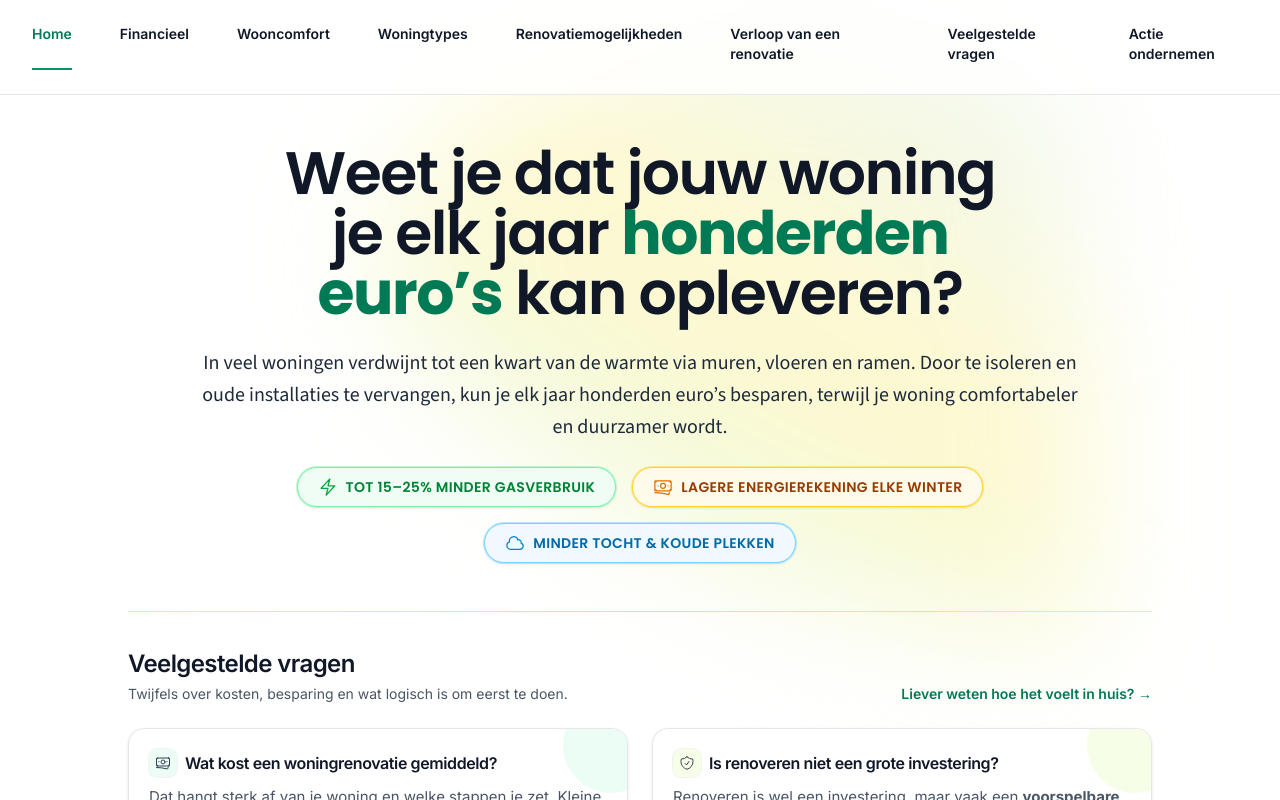
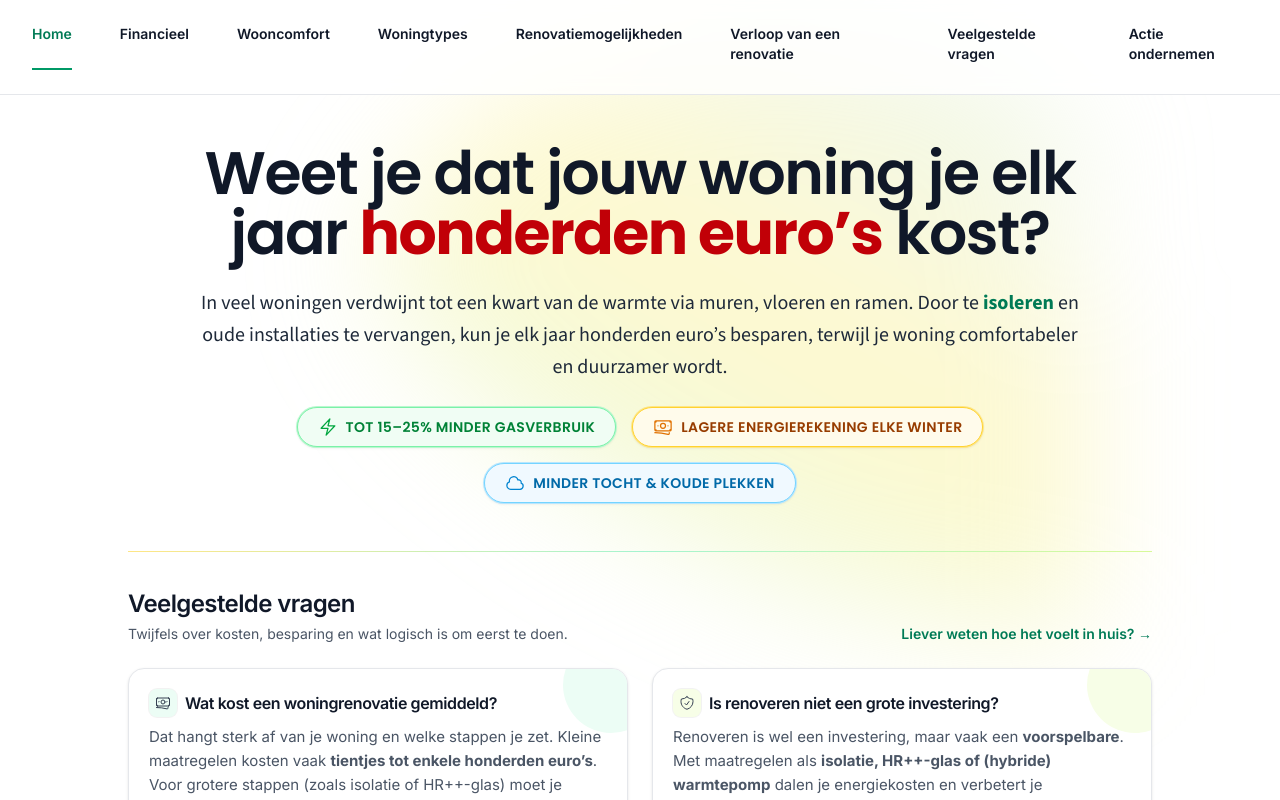
Before and after one commit to tjmichiels/renoveerjewoning, a Next.js app: page / in a window 1280 px wide. Shown: the top 800 px of the page. Built offline with nearby package versions, Linux system fonts and the light colour scheme.

Commit message:
Hero section headline veranderd van positief (opleveren) naar negatief (verlies)

```diff
--- a/app/components/home/Hero.tsx
+++ b/app/components/home/Hero.tsx
@@ -3,12 +3,8 @@ import QuickBenefits from "./QuickBenefits";
 import GradientBlob from "../layout/GradientBlob";
 
 export default function Hero({
-                                 title,
-                                 subtitle,
                                  blob = { from: "from-indigo-200", via: "via-sky-200", to: "to-emerald-200" },
                              }: {
-    title: string;
-    subtitle: string;
     blob?: { from: string; via: string; to: string };
 }) {
     return (
@@ -17,12 +13,15 @@ export default function Hero({
 
             <h1 className="font-emphasis text-5xl tracking-tight text-balance text-gray-900 sm:text-6xl">
                 Weet je dat jouw woning je elk jaar{" "}
-                <span className="font-extrabold text-emerald-700">honderden euro’s</span>{" "}
-                kan opleveren?
+                <span className="font-extrabold text-red-700">honderden euro’s</span>{" "}
+                kost?
             </h1>
 
             <p className="mt-6 text-lg font-medium text-pretty text-gray-800 sm:text-xl/8 font-friendly">
-                {subtitle}
+                In veel woningen verdwijnt tot een kwart van de warmte via muren, vloeren en ramen.
+                Door te{" "}
+                <span className="font-extrabold text-emerald-700">isoleren</span>
+                {" "}en oude installaties te vervangen, kun je elk jaar honderden euro’s besparen, terwijl je woning comfortabeler en duurzamer wordt.
             </p>
 
             <QuickBenefits />
--- a/app/page.tsx
+++ b/app/page.tsx
@@ -22,8 +22,6 @@ export default function Home() {
             <main className="relative isolate min-h-screen px-6 pt-0 lg:px-8">
                 {/* HERO */}
                 <Hero
-                    title="Weet je dat jouw woning je elk jaar honderden euro’s kan opleveren?"
-                    subtitle="In veel woningen verdwijnt tot een kwart van de warmte via muren, vloeren en ramen. Door te isoleren en oude installaties te vervangen, kun je elk jaar honderden euro’s besparen, terwijl je woning comfortabeler en duurzamer wordt."
                     blob={{from: "from-emerald-200", via: "via-yellow-200", to: "to-sky-200"}}
                 />
 
```
